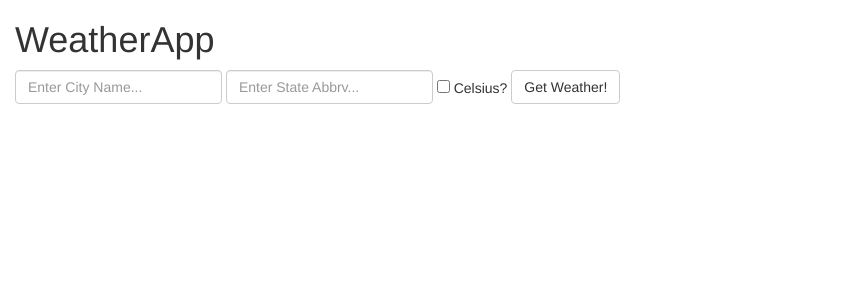
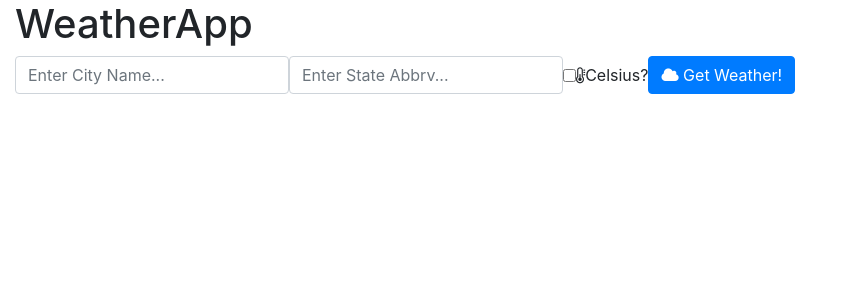
Before and after one commit to ddaypunk06/weatherize, a Flask app: page / in a window 1280 px wide. Shown: the top 300 px of the page, without its empty margins (0-843 px from the left). Run offline with Flask 2, Linux system fonts and the light colour scheme; some libraries are stand-ins or nearby versions.

Commit message:
adding icons to fields

```diff
--- a/templates/index.html
+++ b/templates/index.html
@@ -16,11 +16,11 @@
   <div class="form-group">
       <div class="checkbox">
         <label>
-          <input type="checkbox" name="celsiusFlag"> Celsius?
+          <input type="checkbox" name="celsiusFlag"> <i class="fa fa-thermometer-half" aria-hidden="true"></i> Celsius?
         </label>
       </div>
     </div>
-  <button type="submit" class="btn btn-default">Get Weather!</button>
+	<button type="submit" class="btn btn-primary "><i class="fa fa-cloud" aria-hidden="true"></i> Get Weather!</button>
 </form>
 	</div>
 {% endblock %}
```
